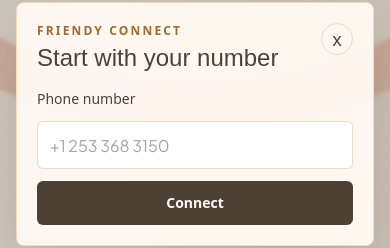
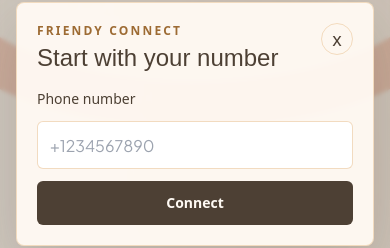
Before and after one commit to tony-ng-vn/Friendy-UI, a Next.js app: page / in a window 390 px wide. Both pictures are taken after a click on the button "Join waitlist". Shown: the part 578-826 px from the top of the page. Built offline with nearby package versions, Linux system fonts and the light colour scheme; no server answers; a web font is replaced by a local one.

Commit message:
Use +1234567890 as phone field placeholder
Co-authored-by: Cursor <cursoragent@cursor.com>

```diff
--- a/src/components/Hero.tsx
+++ b/src/components/Hero.tsx
@@ -113,7 +113,7 @@ export default function Hero() {
                 type="tel"
                 value={phoneNumber}
                 onChange={(event) => setPhoneNumber(event.target.value)}
-                placeholder="+1 253 368 3150"
+                placeholder="+1234567890"
                 className="h-12 w-full rounded-[6px] border border-[#d9984b]/35 bg-white px-3 font-display text-base outline-none transition focus:border-[#9d6b33] focus:ring-2 focus:ring-[#d9984b]/20"
                 autoComplete="tel"
               />
```
